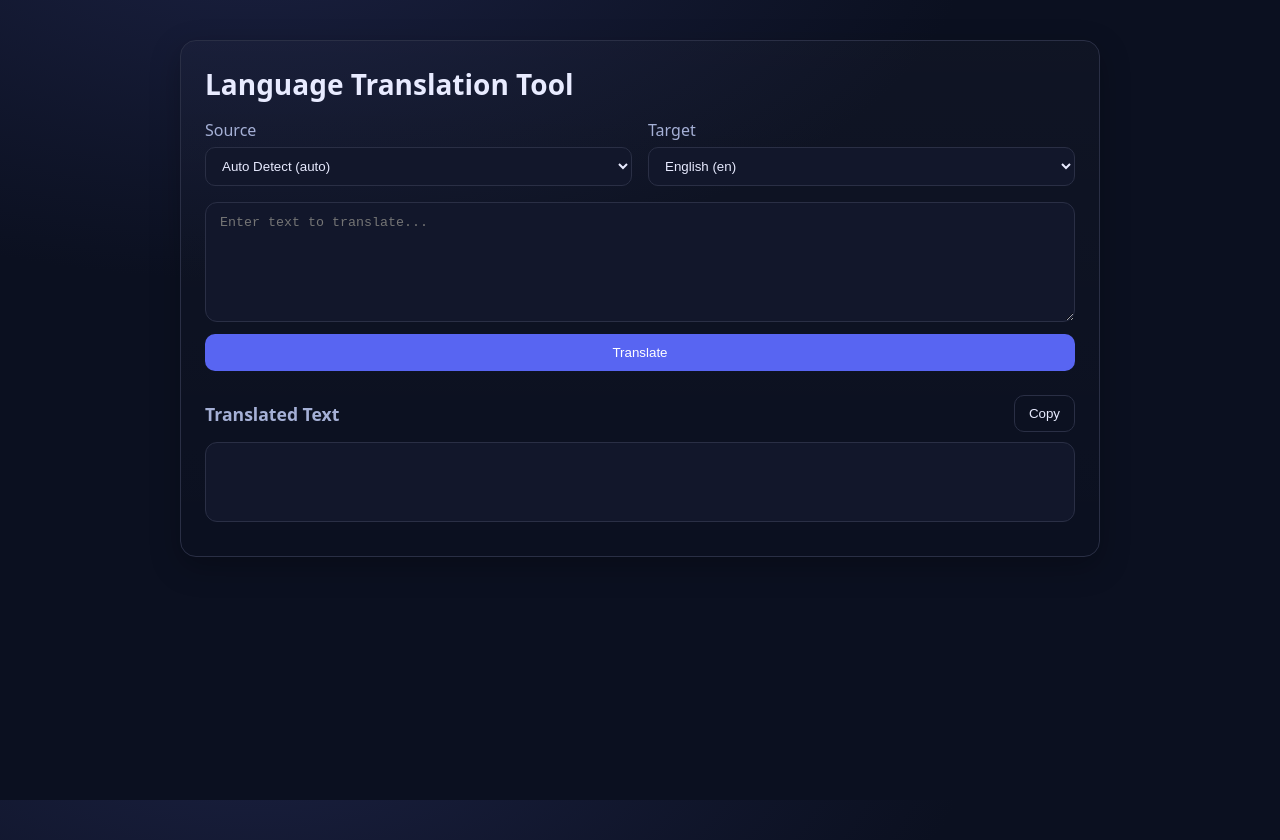
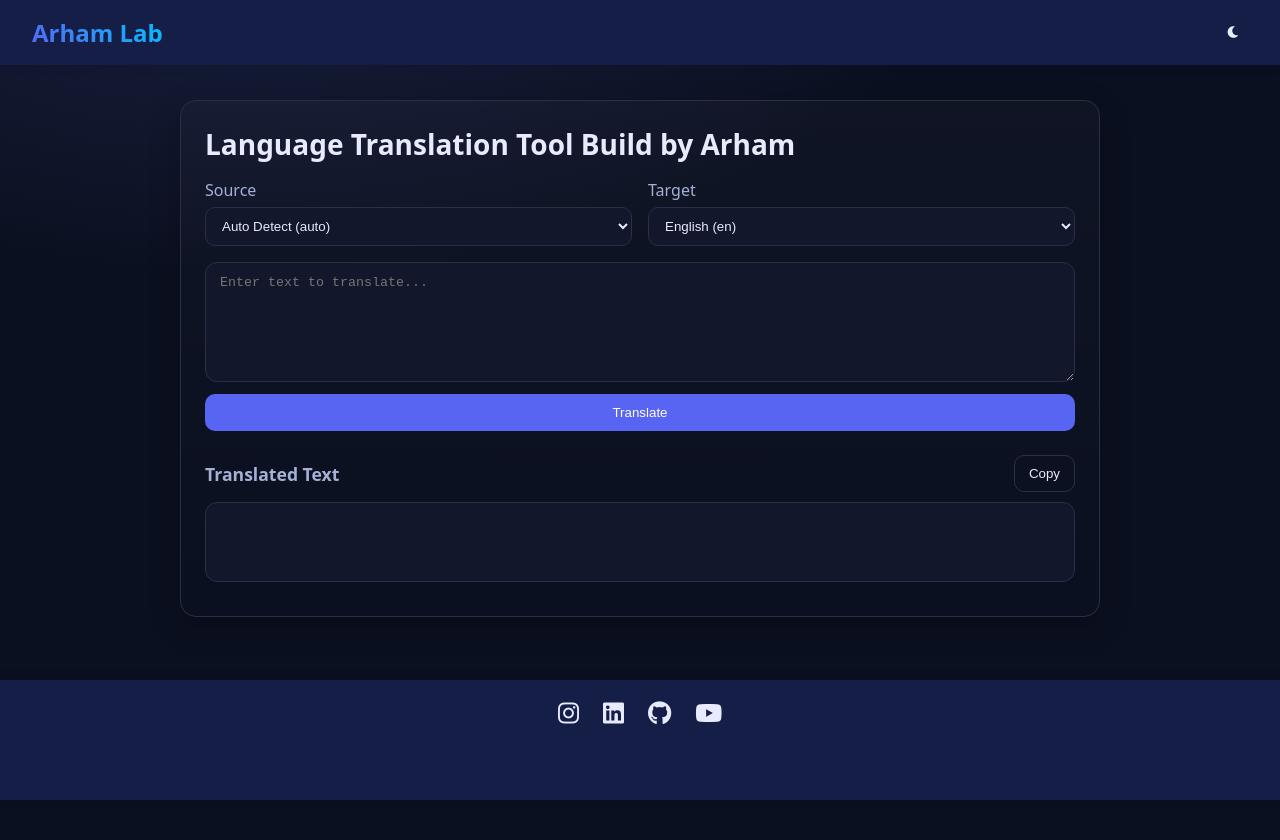
Before and after one commit to Arhamjaved27/CodeAlpha_LibreTranslateApp, a plain HTML site: page static/index.html in a window 1280 px wide. After the commit the page ends 804 px from the top, so only its background shows below. Drawn offline with Linux system fonts and the light colour scheme.

Commit message:
error fix

```diff
--- a/static/index.html
+++ b/static/index.html
@@ -3,12 +3,37 @@
 <head>
   <meta charset="utf-8">
   <meta name="viewport" content="width=device-width, initial-scale=1">
-  <title>Language Translation Tool</title>
+  <title>Language Translation Tool Build by Arham</title>
   <link rel="stylesheet" href="/static/styles.css">
+  <link rel="stylesheet" href="https://cdnjs.cloudflare.com/ajax/libs/font-awesome/6.0.0/css/all.min.css">
+  <script>
+    // Initialize theme
+    const savedTheme = localStorage.getItem('theme') || 'dark';
+    document.documentElement.setAttribute('data-theme', savedTheme);
+
+    // Theme toggle function
+    function toggleTheme() {
+      const root = document.documentElement;
+      const currentTheme = root.getAttribute('data-theme');
+      const newTheme = currentTheme === 'light' ? 'dark' : 'light';
+      root.setAttribute('data-theme', newTheme);
+      localStorage.setItem('theme', newTheme);
+    }
+  </script>
 </head>
 <body>
+  <header class="site-header">
+    <div class="logo">Arham Lab</div>
+    <div class="theme-toggle">
+      <button id="themeToggle" class="theme-toggle-btn" onclick="toggleTheme()">
+        <i class="fas fa-sun"></i>
+        <i class="fas fa-moon"></i>
+      </button>
+    </div>
+  </header>
+
   <main class="container">
-    <h1>Language Translation Tool</h1>
+    <h1>Language Translation Tool Build by Arham</h1>
     <section class="controls">
       <div class="field">
         <label for="sourceLang">Source</label>
@@ -36,10 +61,26 @@
     </section>
   </main>
 
-  <script defer src="/static/app.js"></script>
+  <footer class="site-footer">
+    <div class="social-links">
+      <a href="https://www.instagram.com/arhamlab_" target="_blank" title="Instagram">
+        <i class="fab fa-instagram"></i>
+      </a>
+      <a href="https://www.linkedin.com/in/meetarham" target="_blank" title="LinkedIn">
+        <i class="fab fa-linkedin"></i>
+      </a>
+      <a href="https://github.com/Arhamjaved27" target="_blank" title="GitHub">
+        <i class="fab fa-github"></i>
+      </a>
+      <a href="https://www.youtube.com/@ArhamJaved-867" target="_blank" title="YouTube">
+        <i class="fab fa-youtube"></i>
+      </a>
+    </div>
+  </footer>
+  <script src="/static/app.js"></script>x
+
 </body>
-<style>
-  /* Minimal inline fallback if CSS fails to load */
+<!-- <style>
   .sr-only { position: absolute; width: 1px; height: 1px; padding: 0; margin: -1px; overflow: hidden; clip: rect(0,0,0,0); border: 0; }
-</style>
+</style> -->
 </html>
--- a/static/styles.css
+++ b/static/styles.css
@@ -9,13 +9,28 @@
   --warn: #f5a524;
   --error: #e23d3d;
   --border: #2a2f45;
+  --header-bg: #141e47;
+  --footer-bg: #141e47;
+}
+
+:root[data-theme="light"] {
+  --bg: #f0f2f5;
+  --panel: #ffffff;
+  --text: #1a1a1a;
+  --muted: #666666;
+  --primary: #5865f2;
+  --primary-600: #4752c4;
+  --border: #e0e0e0;
+  --header-bg: #ffffff;
+  --footer-bg: #ffffff;
 }
 
 * { box-sizing: border-box; }
 
-html, body { height: 100%; }
+/* html{ height: 100vh; } */
 
 body {
+  height: 88vh;
   margin: 0;
   font-family: ui-sans-serif, system-ui, -apple-system, Segoe UI, Roboto, Helvetica, Arial, "Apple Color Emoji", "Segoe UI Emoji";
   background: radial-gradient(1200px 600px at 20% -10%, #1a2040 0%, var(--bg) 60%), var(--bg);
@@ -23,8 +38,9 @@ body {
 }
 
 .container {
+  /* height: 70vh; */
   max-width: 920px;
-  margin: 40px auto;
+  margin: 100px auto 80px;
   padding: 24px;
   background: linear-gradient(180deg, rgba(255,255,255,0.02), rgba(255,255,255,0.0));
   border: 1px solid var(--border);
@@ -53,7 +69,11 @@ h1 {
   color: var(--text);
 }
 
-.input-section { margin-top: 16px; display: grid; gap: 12px; }
+.input-section {
+  margin-top: 16px;
+  display: grid;
+  gap: 12px;
+}
 
 textarea {
   width: 100%;
@@ -66,6 +86,10 @@ textarea {
   color: var(--text);
 }
 
+
+#sourceLang{
+  transition: all .3s cubic-bezier(0.19, 1, 0.22, 1);
+}
 button {
   display: inline-flex;
   align-items: center;
@@ -78,16 +102,125 @@ button {
   transition: background .15s ease, transform .02s ease;
 }
 
-button.primary { background: var(--primary); color: #fff; }
-button.primary:hover { background: var(--primary-600); }
-button.primary:disabled { opacity: .7; cursor: default; }
+button.primary {
+  background: var(--primary);
+  color: #fff;
+}
+button.primary:hover {
+  background: var(--primary-600);
+}
+button.primary:disabled {
+  opacity: .7;
+  cursor: default;
+}
 
-button.secondary { background: transparent; color: var(--text); border-color: var(--border); }
-button.secondary:hover { background: rgba(255,255,255,0.04); }
+button.secondary {
+  background: transparent;
+  color: var(--text);
+  border-color: var(--border);
+}
 
-.output-section { margin-top: 24px; }
-.output-header { display: flex; align-items: center; justify-content: space-between; gap: 12px; }
-.output-header h2 { margin: 0; font-size: 1.1rem; color: var(--muted); font-weight: 600; }
+.site-header {
+  position: fixed;
+  top: 0;
+  left: 0;
+  right: 0;
+  display: flex;
+  justify-content: space-between;
+  align-items: center;
+  padding: 1rem 2rem;
+  background: var(--header-bg);
+  box-shadow: 0 2px 10px rgba(0,0,0,0.1);
+  z-index: 1000;
+}
+
+.logo {
+  font-size: 1.5rem;
+  font-weight: bold;
+  background: linear-gradient(45deg, var(--primary), #00c3ff);
+  -webkit-background-clip: text;
+  background-clip: text;
+  -webkit-text-fill-color: transparent;
+}
+
+.theme-toggle-btn {
+  background: transparent;
+  border: none;
+  color: var(--text);
+  cursor: pointer;
+  padding: 0.5rem;
+  border-radius: 50%;
+  transition: background-color 0.3s;
+}
+
+.theme-toggle-btn:hover {
+  background: rgba(0,0,0,0.1);
+}
+
+.theme-toggle-btn .fa-sun {
+  display: none;
+}
+
+.theme-toggle-btn .fa-moon {
+  display: inline-block;
+}
+
+[data-theme="light"] .theme-toggle-btn .fa-sun {
+  display: inline-block;
+}
+
+[data-theme="light"] .theme-toggle-btn .fa-moon {
+  display: none;
+}
+
+.site-footer {
+  height: 15vh;
+  position: fixed;
+  bottom: 0;
+  left: 0;
+  right: 0;
+  background: var(--footer-bg);
+  padding: 1rem;
+  text-align: center;
+  box-shadow: 0 -2px 10px rgba(0,0,0,0.1);
+}
+
+.social-links {
+  display: flex;
+  justify-content: center;
+  gap: 1.5rem;
+}
+
+.social-links a {
+  color: var(--text);
+  font-size: 1.5rem;
+  transition: color 0.3s, transform 0.3s;
+}
+
+.social-links a:hover {
+  color: var(--primary);
+  transform: translateY(-2px);
+}
+
+button.secondary:hover {
+  background: rgba(255,255,255,0.04);
+}
+
+.output-section {
+  margin-top: 24px;
+}
+.output-header {
+  display: flex;
+  align-items: center;
+  justify-content: space-between;
+  gap: 12px;
+}
+.output-header h2 {
+  margin: 0;
+  font-size: 1.1rem;
+  color: var(--muted);
+  font-weight: 600;
+}
 
 .output {
   margin: 10px 0 0;
```
Also changed, not shown: 2 other files.
